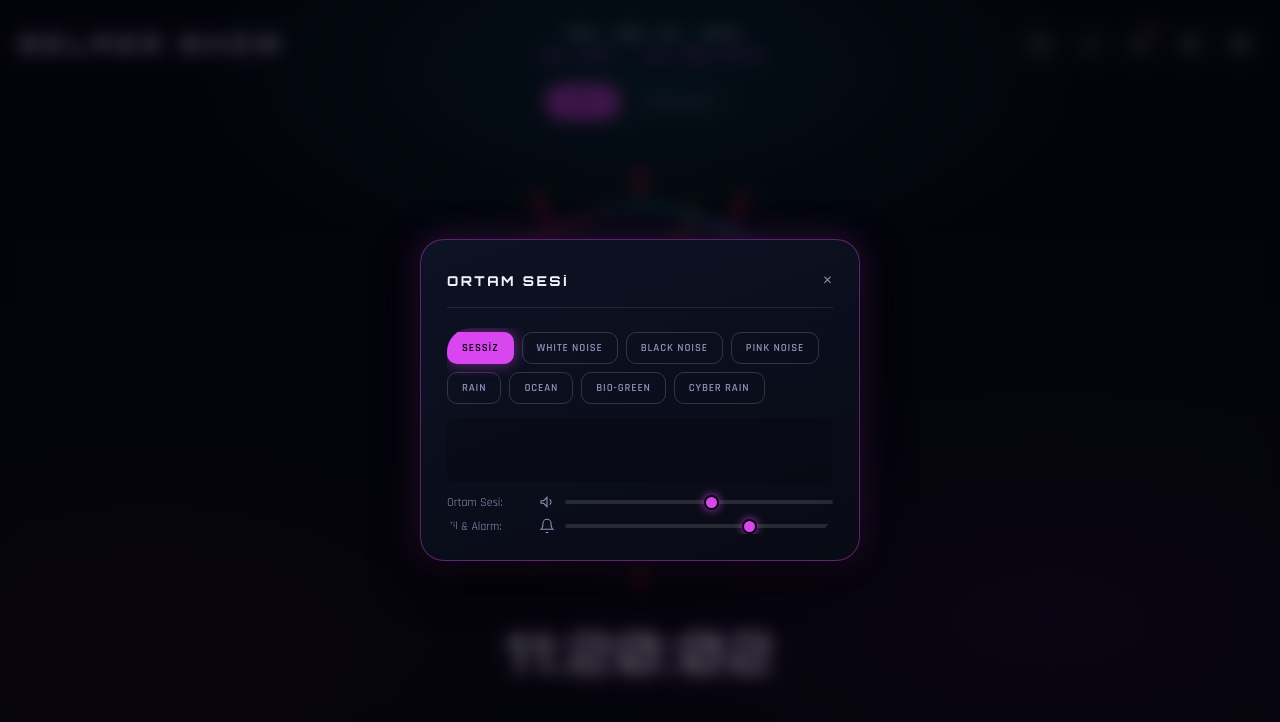
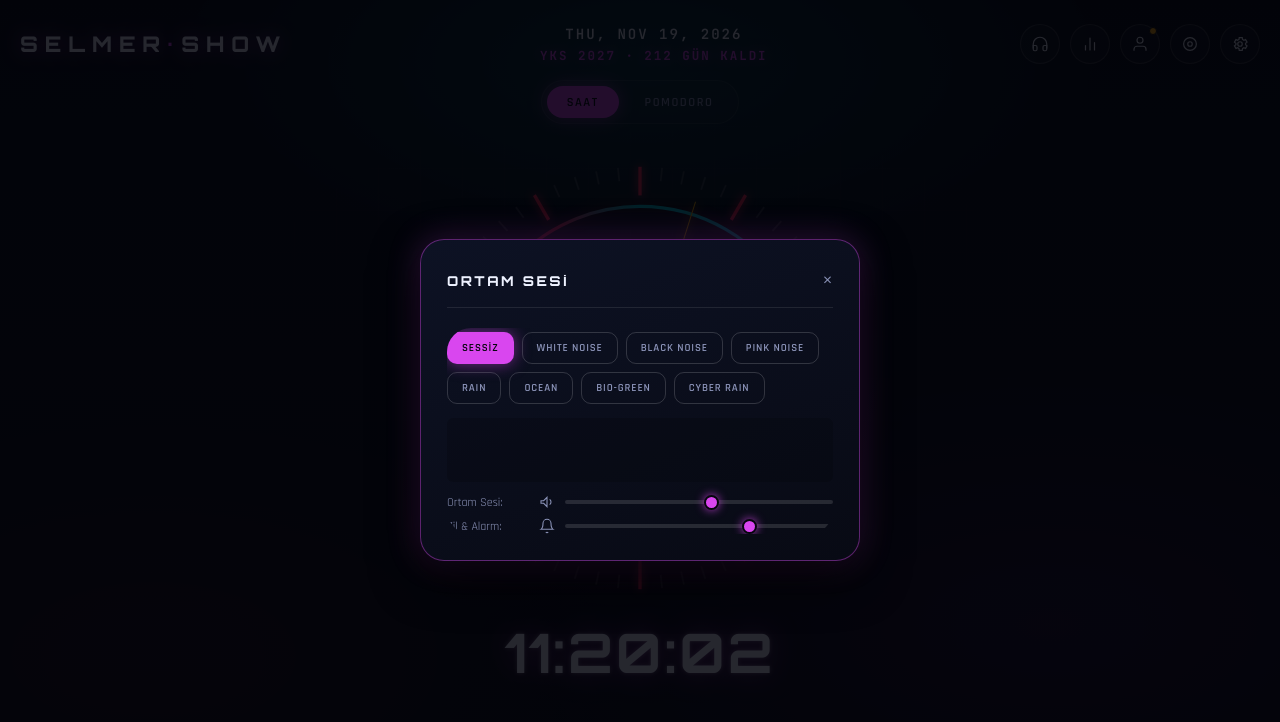
Before and after one commit to SelmerShow/pomodoro-app, a plain HTML site: page index.html in a window 1280 px wide. Both pictures are taken after a click on the button 1040 px from the left and 44 px from the top of the page. Drawn offline with Linux system fonts and the light colour scheme; no server answers.

Commit message:
Remove remaining modal backdrop-filter blur for smoother screen sharing

```diff
--- a/style.css
+++ b/style.css
@@ -1640,7 +1640,7 @@ body.mode-pomodoro .avatar-ring {
 /* Modal Popup CSS for Ders & Mola Ayarları */
 .pomo-modal-backdrop {
   position: fixed; inset: 0; z-index: 55;
-  background: rgba(3, 4, 10, 0.7); backdrop-filter: blur(8px);
+  background: rgba(3, 4, 10, 0.85);
   opacity: 0; visibility: hidden; transition: all 0.35s var(--ease);
   display: flex; align-items: center; justify-content: center; padding: 20px;
 }
```
